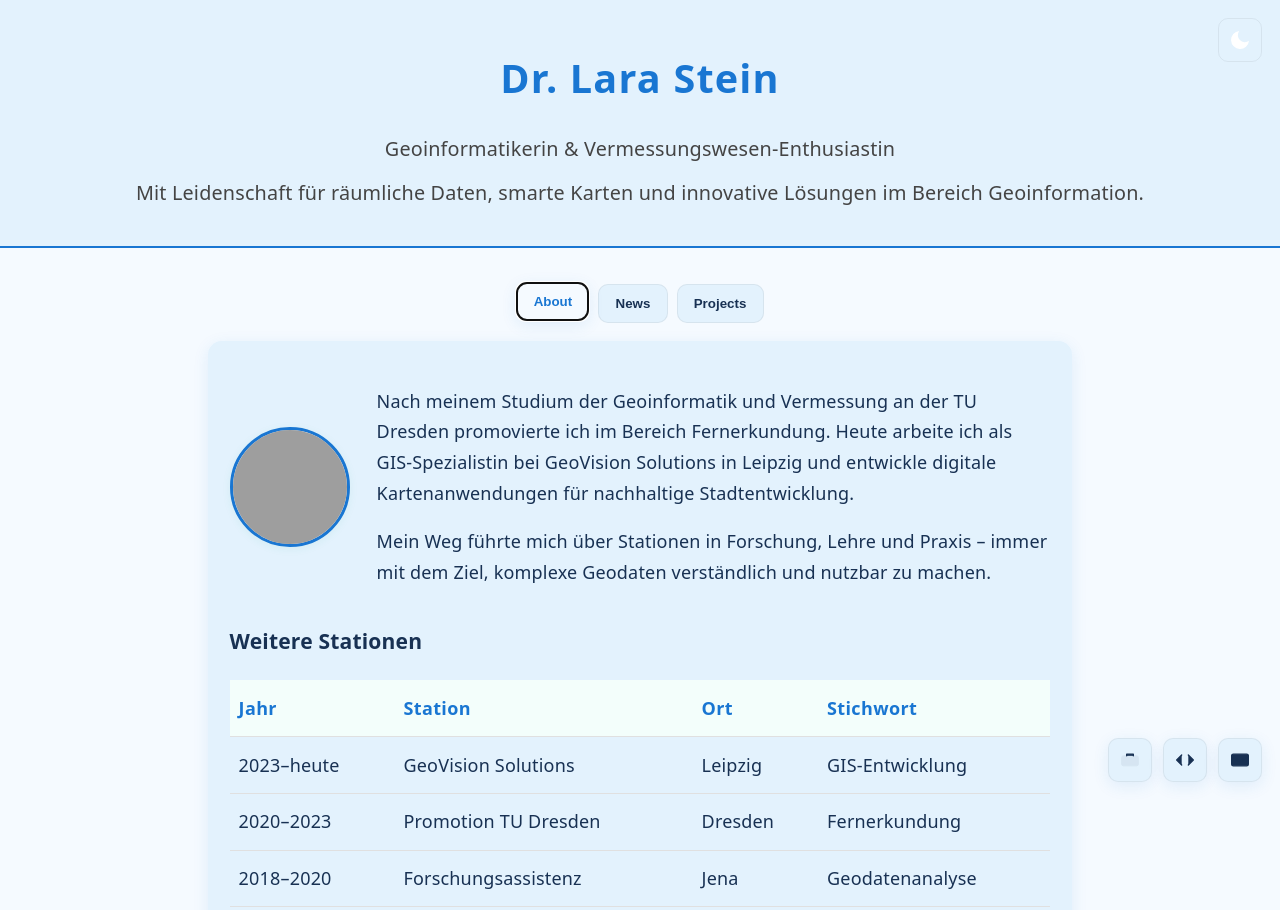
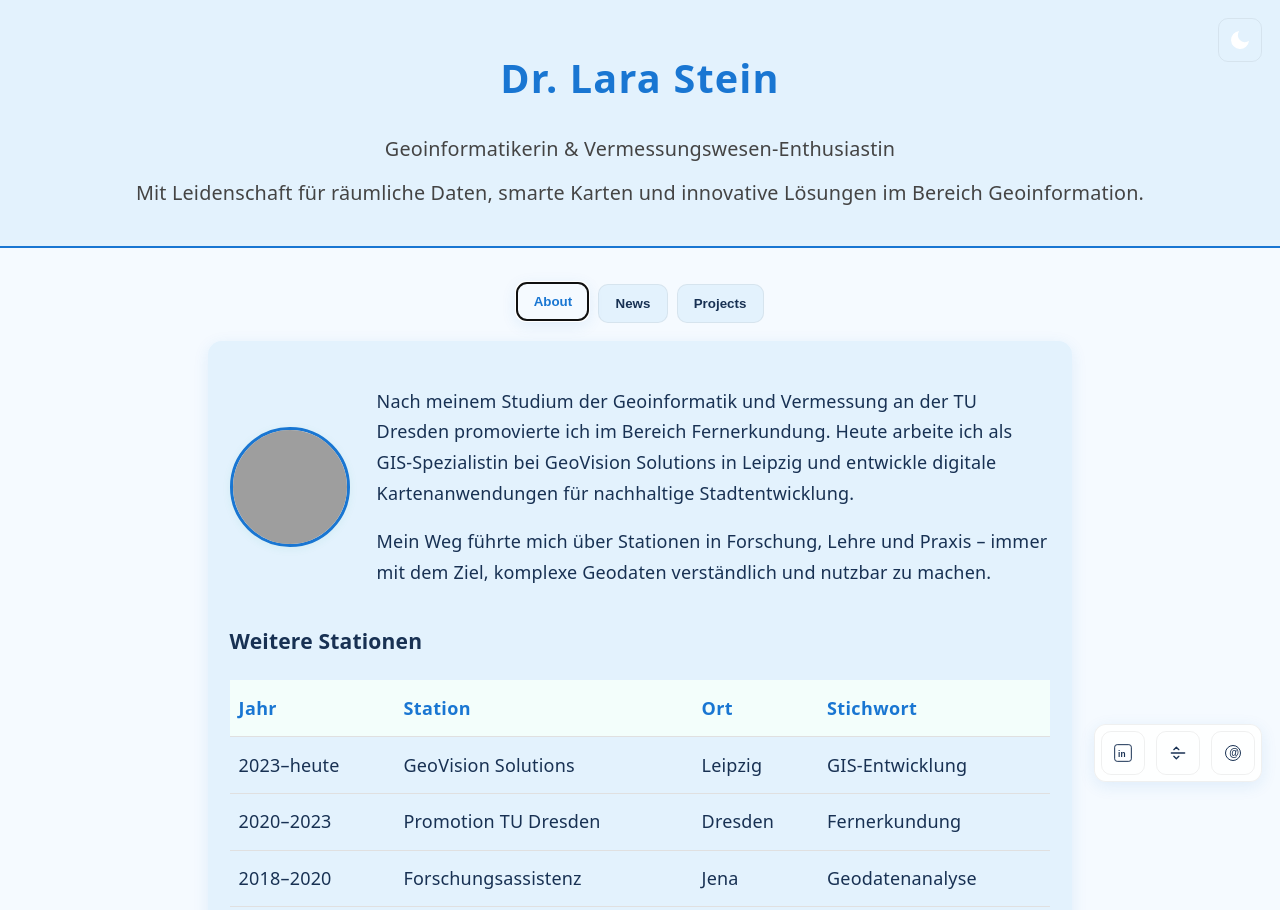
Before and after one commit to halbglatze117/halbglatze117.github.io, a plain HTML site: page index.html in a window 1280 px wide. Shown: the top 910 px of the page. Drawn offline with Linux system fonts and the light colour scheme; grey boxes are pictures that could not be loaded.

Commit message:
kontaktanpassungen

```diff
--- a/index.html
+++ b/index.html
@@ -263,37 +263,52 @@
             padding: 1.5rem 1.2rem;
         }
 
-        /* Floating contact buttons (bottom-right) */
-        .contact-floating {
+        /* Contact frame (rahmen um die Buttons) */
+        .contact-frame {
             position: fixed;
             right: 1rem;
             bottom: 1rem;
+            z-index: 60;
+            border-radius: 12px;
+            padding: 6px;
+            background: rgba(255,255,255,0.90);
+            border: 1px solid rgba(0,0,0,0.06);
+            box-shadow: var(--shadow);
+            backdrop-filter: blur(6px);
+        }
+        [data-theme="dark"] .contact-frame {
+            background: rgba(8,14,22,0.6);
+            border-color: rgba(255,255,255,0.06);
+        }
+
+        /* Floating contact buttons (bottom-right) */
+        .contact-floating {
             display: flex;
             gap: 0.6rem;
-            z-index: 60;
             align-items: center;
-            pointer-events: auto;
         }
         .contact-btn {
             width: 44px;
             height: 44px;
             display: inline-grid;
             place-items: center;
-            background: var(--card-bg);
+            background: transparent;
             color: var(--text);
             border-radius: 10px;
             border: 1px solid rgba(0,0,0,0.06);
-            box-shadow: var(--shadow);
+            box-shadow: none;
             text-decoration: none;
             transition: transform 0.12s, background 0.12s, color 0.12s;
         }
         .contact-btn:focus, .contact-btn:hover {
             transform: translateY(-3px);
             outline: none;
+            background: rgba(0,0,0,0.03);
         }
         .contact-btn svg { width: 20px; height: 20px; display: block; fill: currentColor; }
         @media (max-width: 480px) {
-            .contact-floating { right: 0.6rem; bottom: 0.6rem; gap: 0.4rem; }
+            .contact-frame { right: 0.6rem; bottom: 0.6rem; }
+            .contact-floating { gap: 0.4rem; }
         }
 
     </style>
@@ -434,30 +449,33 @@
     </main>
 
     <!-- Floating contact buttons (rechts unten). Ersetze die URLs / E-Mail mit Deinen echten Profilen -->
+    <div class="contact-frame" aria-label="Kontaktbereich">
         <div class="contact-floating" aria-label="Kontaktlinks">
             <a class="contact-btn" href="https://www.linkedin.com/in/lara-stein" target="_blank" rel="noopener noreferrer" aria-label="LinkedIn von Dr. Lara Stein" title="LinkedIn">
-            <!-- Briefcase / LinkedIn-ähnliches Icon (neutral) -->
-            <svg viewBox="0 0 24 24" aria-hidden="true" fill="none" xmlns="http://www.w3.org/2000/svg">
-                <rect x="2" y="7" width="20" height="12" rx="2" stroke="currentColor" stroke-width="1.2" fill="currentColor" opacity="0.06"/>
-                <path d="M8 7V5h8v2" stroke="currentColor" stroke-width="1.6" stroke-linecap="round" stroke-linejoin="round"/>
+                <!-- LinkedIn: 'in' Monogram als SVG (vereinfachte Darstellung) -->
+                <svg viewBox="0 0 24 24" aria-hidden="true" xmlns="http://www.w3.org/2000/svg" role="img">
+                    <rect x="2" y="2" width="20" height="20" rx="3" fill="none" stroke="currentColor" stroke-width="1.2"/>
+                    <text x="6" y="17" font-family="Arial, Helvetica, sans-serif" font-size="10" font-weight="700" fill="currentColor">in</text>
                 </svg>
             </a>
 
             <a class="contact-btn" href="https://github.com/halbglatze117" target="_blank" rel="noopener noreferrer" aria-label="GitHub von Dr. Lara Stein" title="GitHub">
-            <!-- Code / Repository Icon (generisch) -->
-            <svg viewBox="0 0 24 24" aria-hidden="true" fill="none" xmlns="http://www.w3.org/2000/svg">
-                <polyline points="16 18 22 12 16 6" stroke="currentColor" stroke-width="1.6" stroke-linecap="round" stroke-linejoin="round"/>
-                <polyline points="8 6 2 12 8 18" stroke="currentColor" stroke-width="1.6" stroke-linecap="round" stroke-linejoin="round"/>
+                <!-- GitHub: generisches Repository/Code-Icon (als Hinweis auf GitHub) -->
+                <svg viewBox="0 0 24 24" aria-hidden="true" xmlns="http://www.w3.org/2000/svg" role="img">
+                    <path d="M7 8l3-3 3 3" stroke="currentColor" stroke-width="1.6" stroke-linecap="round" stroke-linejoin="round" fill="none"/>
+                    <path d="M7 16l3 3 3-3" stroke="currentColor" stroke-width="1.6" stroke-linecap="round" stroke-linejoin="round" fill="none"/>
+                    <path d="M4 12h16" stroke="currentColor" stroke-width="1.6" stroke-linecap="round"/>
                 </svg>
             </a>
 
             <a class="contact-btn" href="mailto:lara.stein@example.com" aria-label="E-Mail an Dr. Lara Stein" title="E-Mail">
-            <!-- Envelope Icon -->
-            <svg viewBox="0 0 24 24" aria-hidden="true" fill="none" xmlns="http://www.w3.org/2000/svg">
-                <rect x="2" y="5" width="20" height="14" rx="2" stroke="currentColor" stroke-width="1.6"/>
-                <path d="M22 7l-10 7L2 7" stroke="currentColor" stroke-width="1.6" stroke-linecap="round" stroke-linejoin="round"/>
+                <!-- E-Mail: deutliches @-Zeichen -->
+                <svg viewBox="0 0 24 24" aria-hidden="true" xmlns="http://www.w3.org/2000/svg" role="img">
+                    <circle cx="12" cy="12" r="9" stroke="currentColor" stroke-width="1.2" fill="none" />
+                    <text x="7.5" y="16" font-family="Arial, Helvetica, sans-serif" font-size="12" font-weight="700" fill="currentColor">@</text>
                 </svg>
             </a>
+        </div>
     </div>
 
     <!-- Theme script: initialize, toggle, persist, sync across tabs -->
```
Lines whose indentation alone changed are shown as unchanged.
